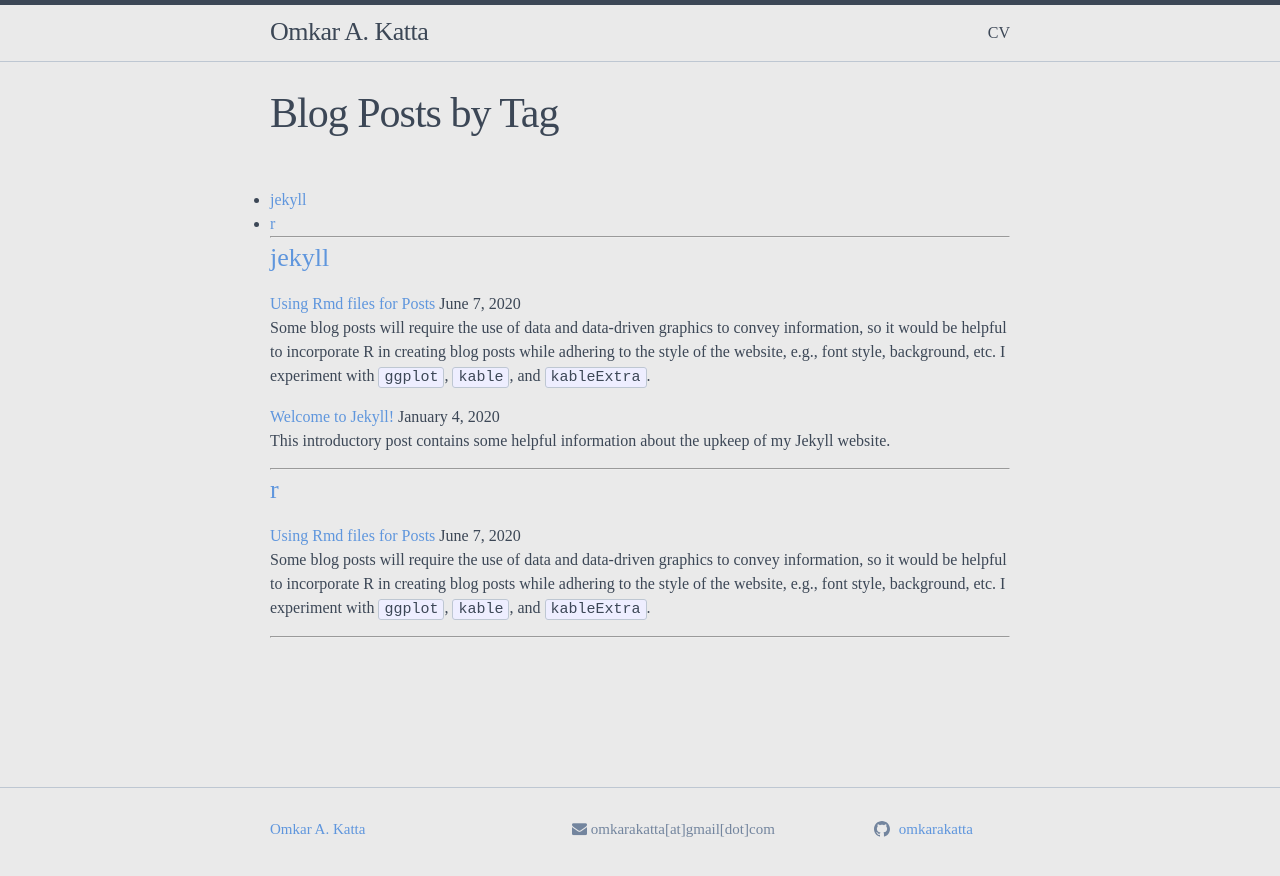
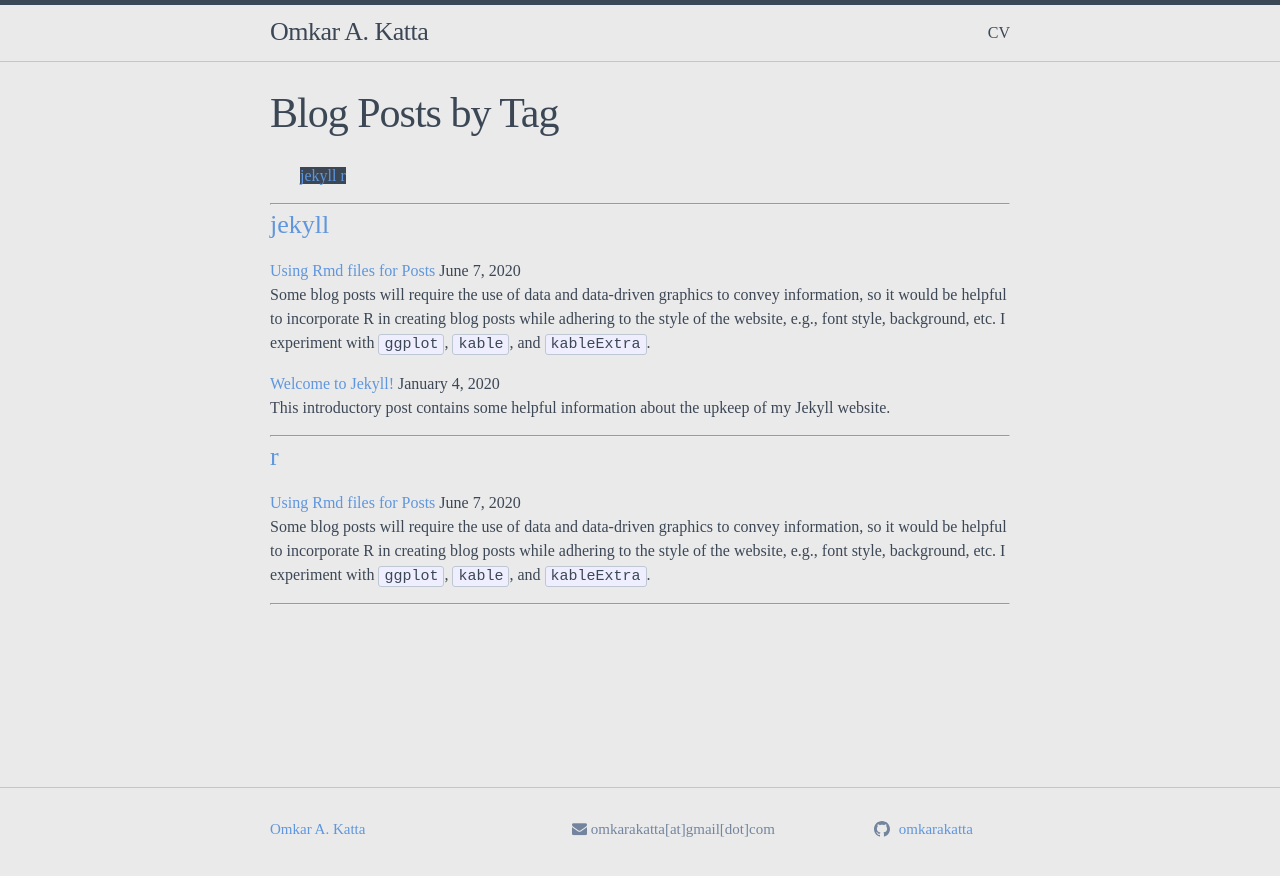
Before and after one commit to omkarakatta/omkarakatta.github.io, a Jekyll site: the page built from pages/postsbytag.md, in a window 1280 px wide. Shown: the top 876 px of the page. Built offline with Jekyll 4.4.1, drawn with Linux system fonts in a browser that asks for light colours; nearby versions of some CDN libraries.

Commit message:
use li after .tags

```diff
--- a/_sass/minima/_layout.scss
+++ b/_sass/minima/_layout.scss
@@ -253,7 +253,7 @@
  * Tags
  */
  #tagcloud { font-size:.9em;  }
-.tags {
+.tags li {
   display:inline;
   background:$grey-color-dark;
 }
```
